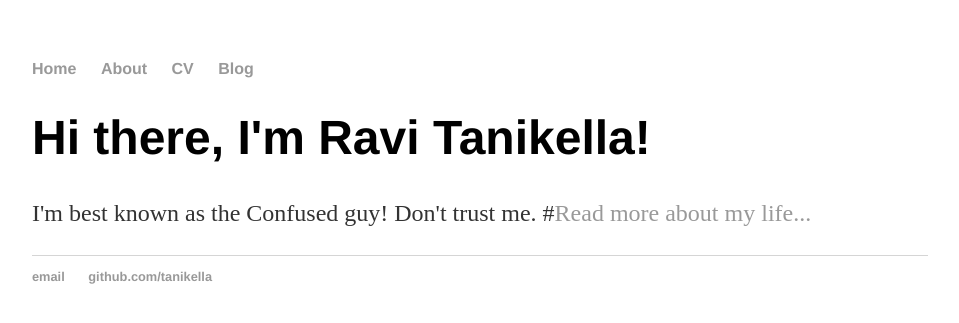
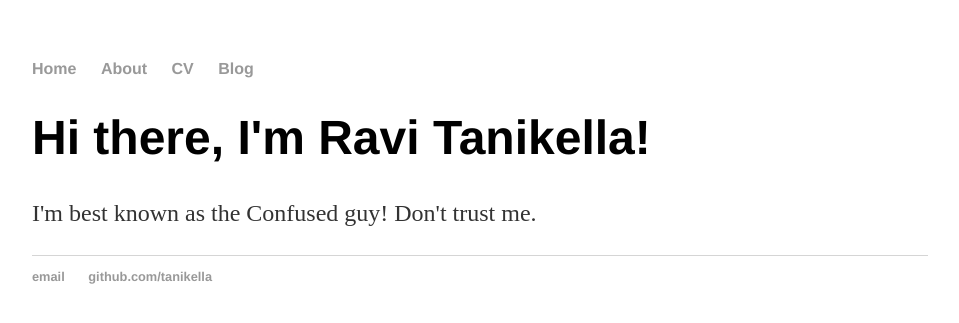
Before and after one commit to tanikella/tanikella.github.io, a Jekyll site: the page built from index.html, in a window 1280 px wide. Shown: the top 323 px of the page, without its empty margins (160-1119 px from the left). Built offline with Jekyll 4.4.1, drawn with Linux system fonts in a browser that asks for light colours.

Commit message:
Update index.html

```diff
--- a/index.html
+++ b/index.html
@@ -4,5 +4,5 @@ title: Ravi Tanikella, Confused Guy!
 ---
 <div class="blurb">
 	<h1>Hi there, I'm Ravi Tanikella!</h1>
-	<p>I'm best known as the Confused guy! Don't trust me. #<a href="/about">Read more about my life...</a></p>
+	<p>I'm best known as the Confused guy! Don't trust me. </p>
 </div><!-- /.blurb -->
```
